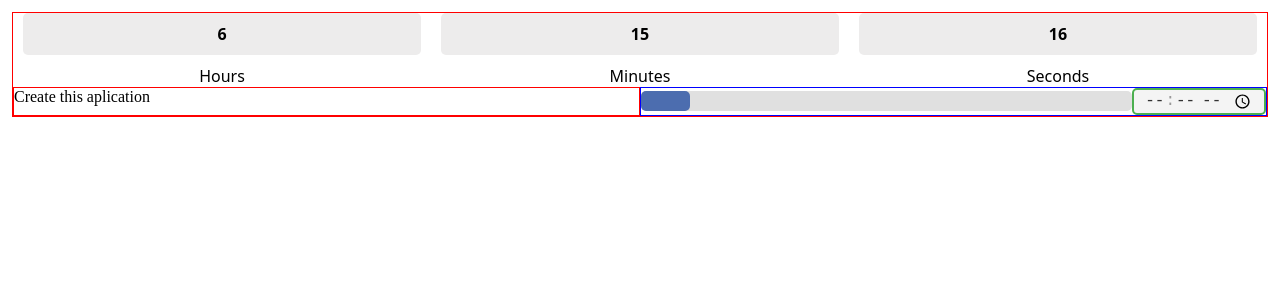
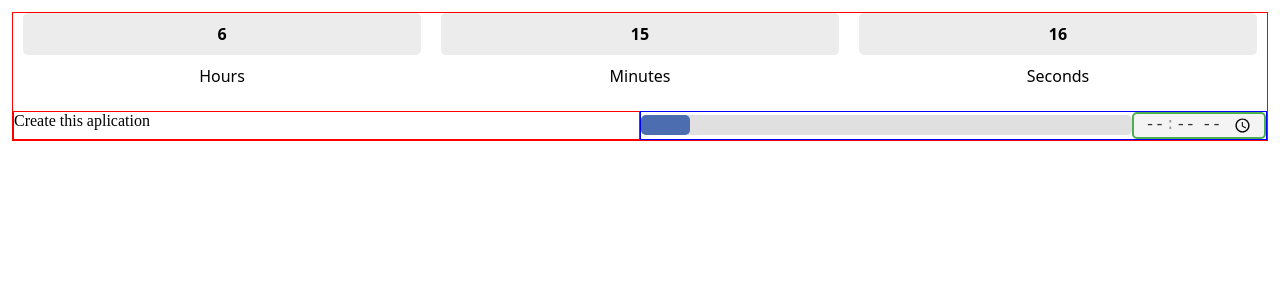
Before and after one commit to angelporlan/To-Do-List, an Angular app: page / in a window 1280 px wide. Shown: the top 300 px of the page. Built offline with nearby package versions, Linux system fonts and the light colour scheme.

Commit message:
div tasks created and added margin top in the tasks

```diff
--- a/src/app/app.component.css
+++ b/src/app/app.component.css
@@ -2,3 +2,7 @@ body {
     border: 1px solid red;
     margin: 12px;
 }
+
+.tasks {
+    margin-top: 24px;
+}
--- a/src/app/app.component.html
+++ b/src/app/app.component.html
@@ -1,5 +1,7 @@
 <body>
     <app-counter></app-counter>
-    <app-task></app-task>
+    <div class="tasks">
+        <app-task></app-task>
+    </div>
 </body>
 <!-- <router-outlet></router-outlet> -->
```
